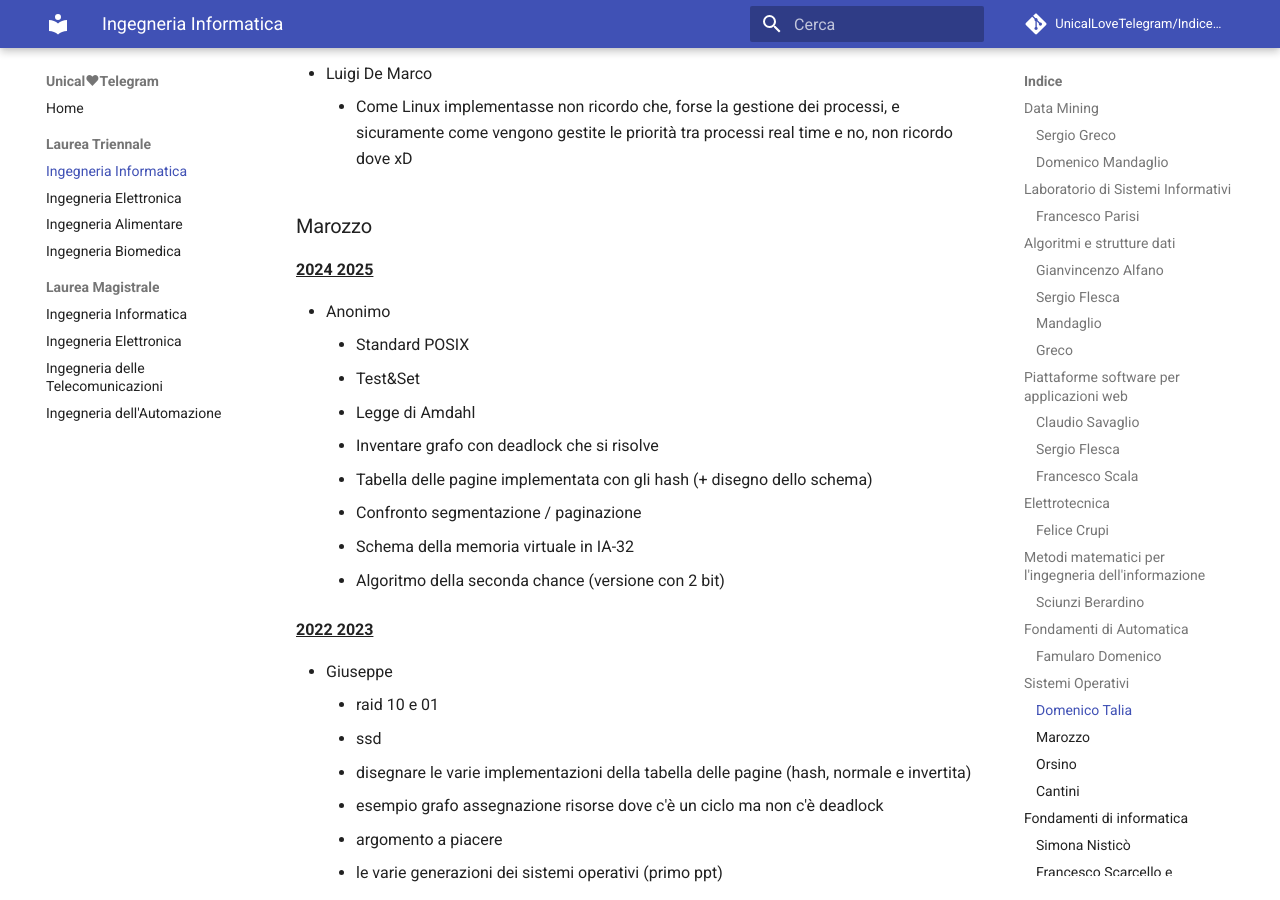
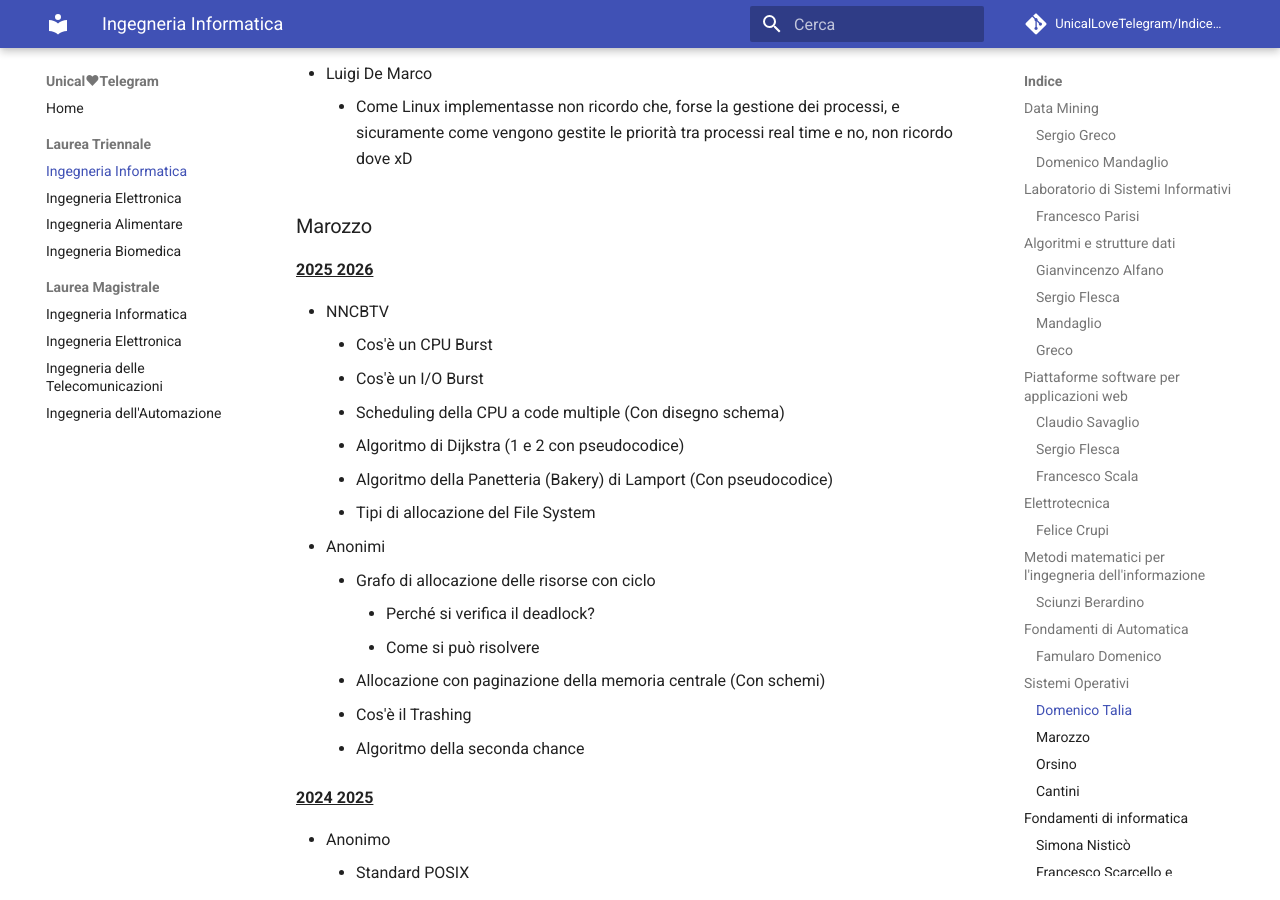
Before and after one commit to UnicalLoveTelegram/IndiceArgomentiOrale, an MkDocs documentation site: the page built from docs/laurea-triennale/ingegneria-informatica.md, in a window 1280 px wide and 900 px high, scrolled down 29852 px. Built offline with MkDocs 1.6.1 and Material for MkDocs 9.7.7, drawn with Linux system fonts in a browser that asks for light colours; comment, search, counter and statistics services are not loaded.

Commit message:
aggiunta testimonianza di sistemi operativi Marozzo

```diff
--- a/docs/laurea-triennale/ingegneria-informatica.md
+++ b/docs/laurea-triennale/ingegneria-informatica.md
@@ -921,6 +921,23 @@ Leggi il nostro [README](https://github.com/UnicalLoveTelegram/IndiceArgomentiOr
 
 ### Marozzo
 
+**<u>2025 2026</u>**
+
+- NNCBTV
+    - Cos'è un CPU Burst
+    - Cos'è un I/O Burst
+    - Scheduling della CPU a code multiple (Con disegno schema)
+    - Algoritmo di Dijkstra (1 e 2 con pseudocodice)
+    - Algoritmo della Panetteria (Bakery) di Lamport (Con pseudocodice)
+    - Tipi di allocazione del File System
+- Anonimi
+    - Grafo di allocazione delle risorse con ciclo
+        - Perché si verifica il deadlock?
+        - Come si può risolvere
+    - Allocazione con paginazione della memoria centrale (Con schemi)
+    - Cos'è il Trashing
+    - Algoritmo della seconda chance
+
 **<u>2024 2025</u>**
 
 - Anonimo
```
